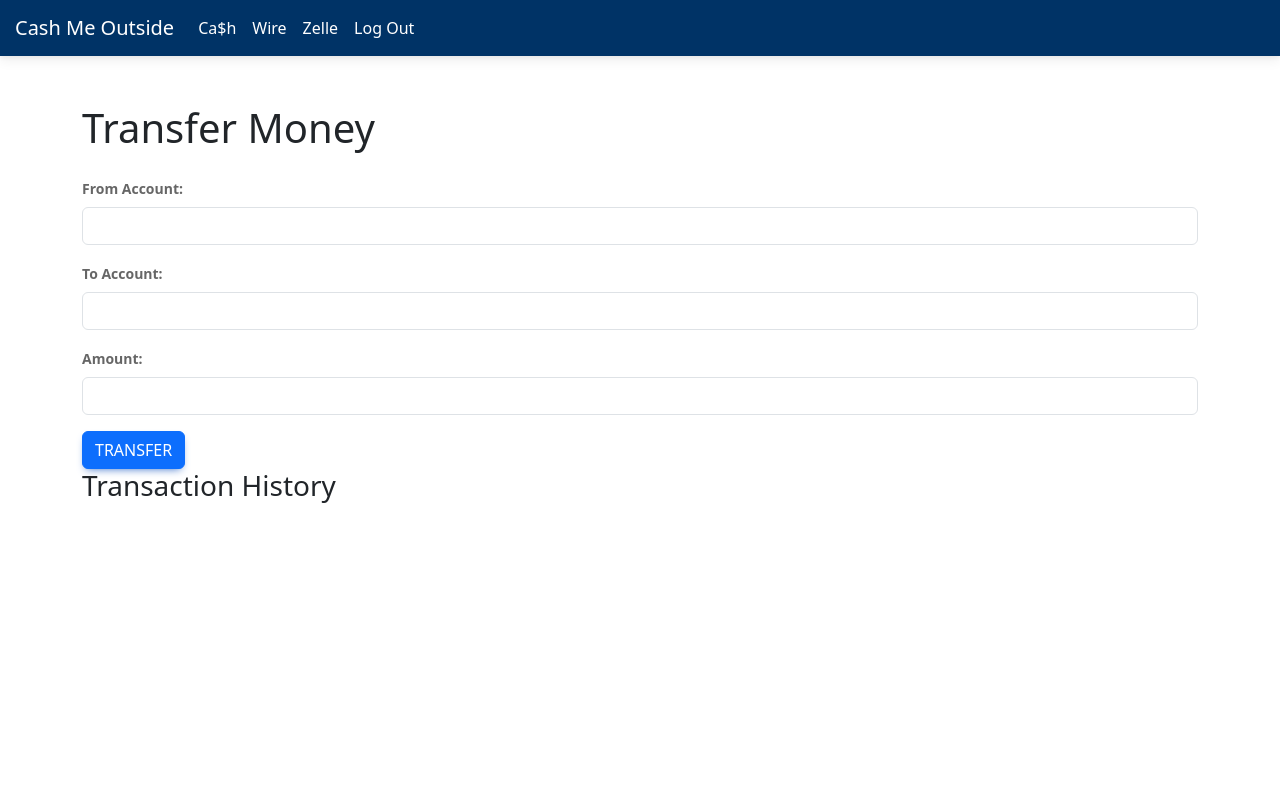
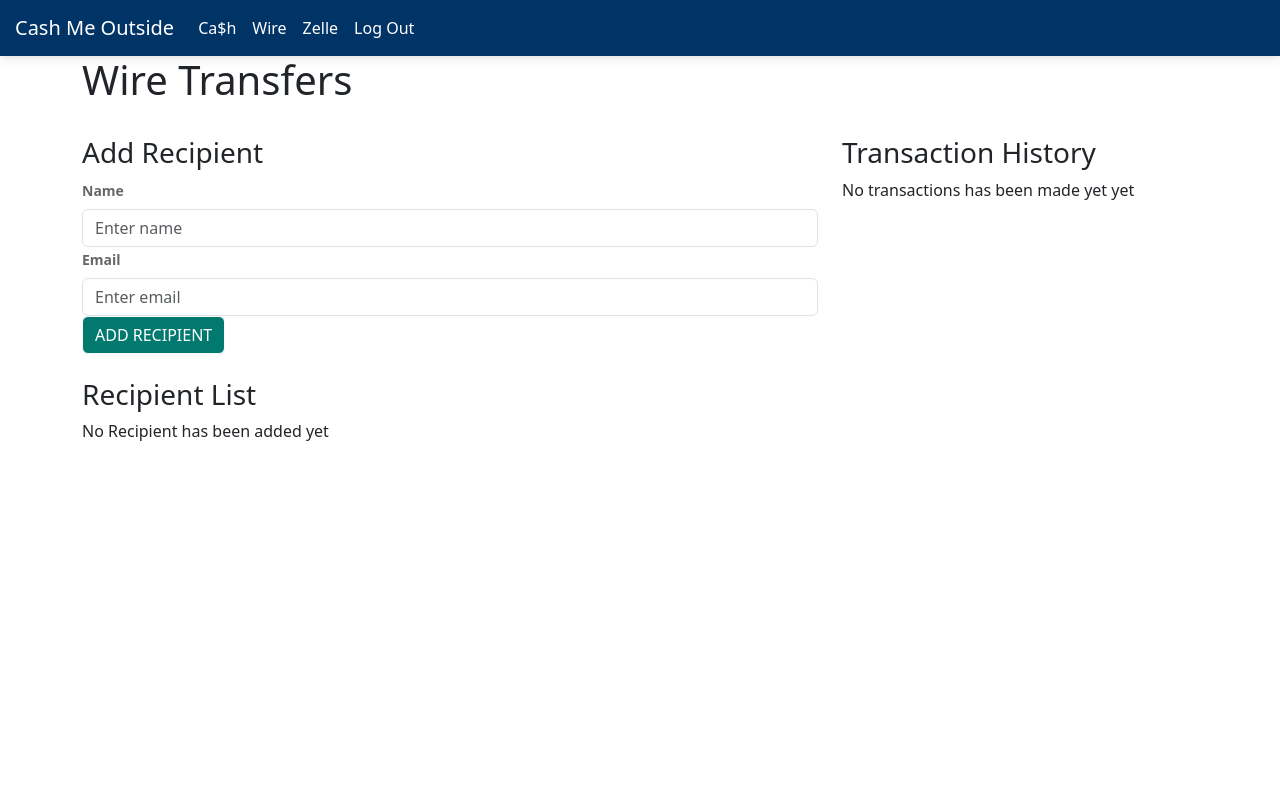
Before and after one commit to 00rest/cash-me-outside, a React (Create React App) app in the folder client/: page /transfer in a window 1280 px wide. Shown: the top 800 px of the page. Built offline with nearby package versions, Linux system fonts and the light colour scheme.

Commit message:
Changes to wire page

```diff
--- a/client/src/pages/Transfer.js
+++ b/client/src/pages/Transfer.js
@@ -1,91 +1,190 @@
 import React, { useState } from 'react';
-import 'bootstrap/dist/css/bootstrap.min.css';
+import { Form, Button, ListGroup, Row, Col, Card, Alert } from 'react-bootstrap';
 
-const TransferPage = () => {
-  const [senderAccount, setsenderAccount] = useState('');
-  const [recipient, setrecipient] = useState('');
+function WirePage() {
+  const [recipients, setRecipients] = useState([]);
+  const [name, setName] = useState('');
+  const [email, setEmail] = useState('');
+  const [showAmountMemo, setShowAmountMemo] = useState(false);
   const [amount, setAmount] = useState('');
+  const [memo, setMemo] = useState('');
+  const [transactions, setTransactions] = useState([]);
   const [error, setError] = useState('');
-  const [transactionHistory, setTransactionHistory] = useState([]);
 
-  const handleTransfer = (e) => {
+  const handleAddRecipient = (e) => {
     e.preventDefault();
 
-    // Perform validation
-    if (!senderAccount || !recipient || !amount) {
-      setError('Sender, recipient, and amount are required');
+    if (!name || !email) {
+      setError('Please enter a name and email.');
       return;
     }
 
-    const newTransaction = {
-      senderAccount,
-      recipient,
-      amount,
-      date: new Date().toLocaleString() // Store the current date and time
+    const newRecipient = {
+      name: name,
+      email: email,
+      amount: '',
+      memo: '',
     };
-
-    // Update the transaction history
-    setTransactionHistory([...transactionHistory, newTransaction]);
-
-    // Reset the form after the transfer
-    setsenderAccount('');
-    setrecipient('');
-    setAmount('');
+    setRecipients([...recipients, newRecipient]);
+    setName('');
+    setEmail('');
     setError('');
   };
 
+  const handleSendMoney = (index) => {
+    const updatedRecipients = recipients.map((recipient, i) => {
+      if (i === index) {
+        return {
+          ...recipient,
+          amount: amount,
+          memo: memo,
+        };
+      }
+      return recipient;
+    });
+
+    const transaction = {
+      recipient: updatedRecipients[index],
+      date: new Date().toLocaleString(),
+    };
+
+    setRecipients(updatedRecipients);
+    setTransactions([...transactions, transaction]);
+    setShowAmountMemo(false);
+    setError('');
+  };
+
+
+
   return (
-    <div className="container mt-5 d-flex-column min-vh-100">
-      <h1 className="mb-4">Transfer Money</h1>
-      {error && <div className="alert alert-danger">{error}</div>}
-      <form onSubmit={handleTransfer}>
-        <div className="mb-3">
-          <label htmlFor="senderAccount" className="form-label">From Account:</label>
-          <input
+    <div className="container d-flex-column min-vh-100">
+      <h1>Wire Transfers</h1>
+      {error && <Alert variant="danger">{error}</Alert>}
+      <div className="row">
+        <div className="col-md-8">
+          <div className="mt-4">
+            <h3>Add Recipient</h3>
+            <Form onSubmit={handleAddRecipient}>
+              <Form.Group controlId="formName">
+                <Form.Label>Name</Form.Label>
+                <Form.Control
                   type="text"
-            id="senderAccount"
-            value={senderAccount}
-            onChange={(e) => setsenderAccount(e.target.value)}
-            className="form-control"
+                  placeholder="Enter name"
+                  value={name}
+                  onChange={(e) => setName(e.target.value)}
                 />
+              </Form.Group>
+              <Form.Group controlId="formEmail">
+                <Form.Label>Email</Form.Label>
+                <Form.Control
+                  type="email"
+                  placeholder="Enter email"
+                  value={email}
+                  onChange={(e) => setEmail(e.target.value)}
+                />
+              </Form.Group>
+              <Button variant="light" type="submit" style={{ backgroundColor: "#01796F", color: "white" }}>
+                Add Recipient
+              </Button>
+            </Form>
           </div>
-        <div className="mb-3">
-          <label htmlFor="recipient" className="form-label">To Account:</label>
-          <input
+          <div className="mt-4">
+            <h3>Recipient List</h3>
+            {recipients.length === 0 ? (
+              <p>No Recipient has been added yet</p>
+            ) : (
+            <ListGroup>
+              {recipients.map((recipient, index) => (
+                <ListGroup.Item key={index}>
+                  <div>
+                    <strong>Name:</strong> {recipient.name}
+                  </div>
+                  <div>
+                    <strong>Email:</strong> {recipient.email}
+                  </div>
+                  {!showAmountMemo && (
+                    <Button
+                      variant="light" style={{ backgroundColor: "#01796F", color: "white" }}
+                      onClick={() => setShowAmountMemo(true)}
+                    >
+                      Send Money
+                    </Button>
+                  )}
+                  {showAmountMemo && (
+                    <>
+                      <Row>
+                        <Col>
+                          <Form.Group controlId={`formAmount_${index}`}>
+                            <Form.Label>Amount</Form.Label>
+                            <Form.Control
                               type="text"
-            id="recipient"
-            value={recipient}
-            onChange={(e) => setrecipient(e.target.value)}
-            className="form-control"
-          />
-        </div>
-        <div className="mb-3">
-          <label htmlFor="amount" className="form-label">Amount:</label>
-          <input
-            type="number"
-            id="amount"
+                              placeholder="Enter amount"
                               value={amount}
                               onChange={(e) => setAmount(e.target.value)}
-            className="form-control"
                             />
+                          </Form.Group>
+                        </Col>
+                        <Col>
+                          <Form.Group controlId={`formMemo_${index}`}>
+                            <Form.Label>Memo</Form.Label>
+                            <Form.Control
+                              type="text"
+                              placeholder="Enter memo"
+                              value={memo}
+                              onChange={(e) => setMemo(e.target.value)}
+                            />
+                          </Form.Group>
+                        </Col>
+                      </Row>
+                      <Button
+                        variant="light" style={{ backgroundColor: "#01796F", color: "white" }}
+                        onClick={() => handleSendMoney(index)}
+                      >
+                        Confirm Send
+                      </Button>
+                    </>
+                  )}
+                </ListGroup.Item>
+              ))}
+            </ListGroup>
+            )}
           </div>
-        <button type="submit" className="btn btn-primary">Transfer</button>
-      </form>
-      <div className="col-md-6">
+        </div>
+        <div className="col-md-4">
+          <div className="mt-4">
             <h3>Transaction History</h3>
-          <ul className="list-group">
-            {transactionHistory.map((transaction, index) => (
-              <li className="list-group-item" key={index}>
-                <div>From: {transaction.senderAccount}</div>
-                <div>To: {transaction.recipient}</div>
-                <div>Amount: {transaction.amount}</div>
-                <div>Date: {transaction.date}</div>
-              </li>
+            {transactions.length === 0 ? (
+              <p>No transactions has been made yet yet</p>
+            ) : (
+            <Card style={{ backgroundColor: "#003366", color: "white" }}>
+              <ListGroup variant="flush">
+                {transactions.map((transaction, index) => (
+                  <ListGroup.Item key={index}>
+                    <div>
+                      <strong>Date:</strong> {transaction.date}
+                    </div>
+                    <div>
+                      <strong>Name:</strong> {transaction.recipient.name}
+                    </div>
+                    <div>
+                      <strong>Email:</strong> {transaction.recipient.email}
+                    </div>
+                    <div>
+                      <strong>Amount:</strong> {transaction.recipient.amount}
+                    </div>
+                    <div>
+                      <strong>Memo:</strong> {transaction.recipient.memo}
+                    </div>
+                  </ListGroup.Item>
                 ))}
-          </ul>
+              </ListGroup>
+            </Card>
+            )}
+          </div>
+        </div>
       </div>
     </div>
   );
-};
+}
 
-export default TransferPage;
+export default WirePage;
```
Lines whose indentation alone changed are shown as unchanged.
